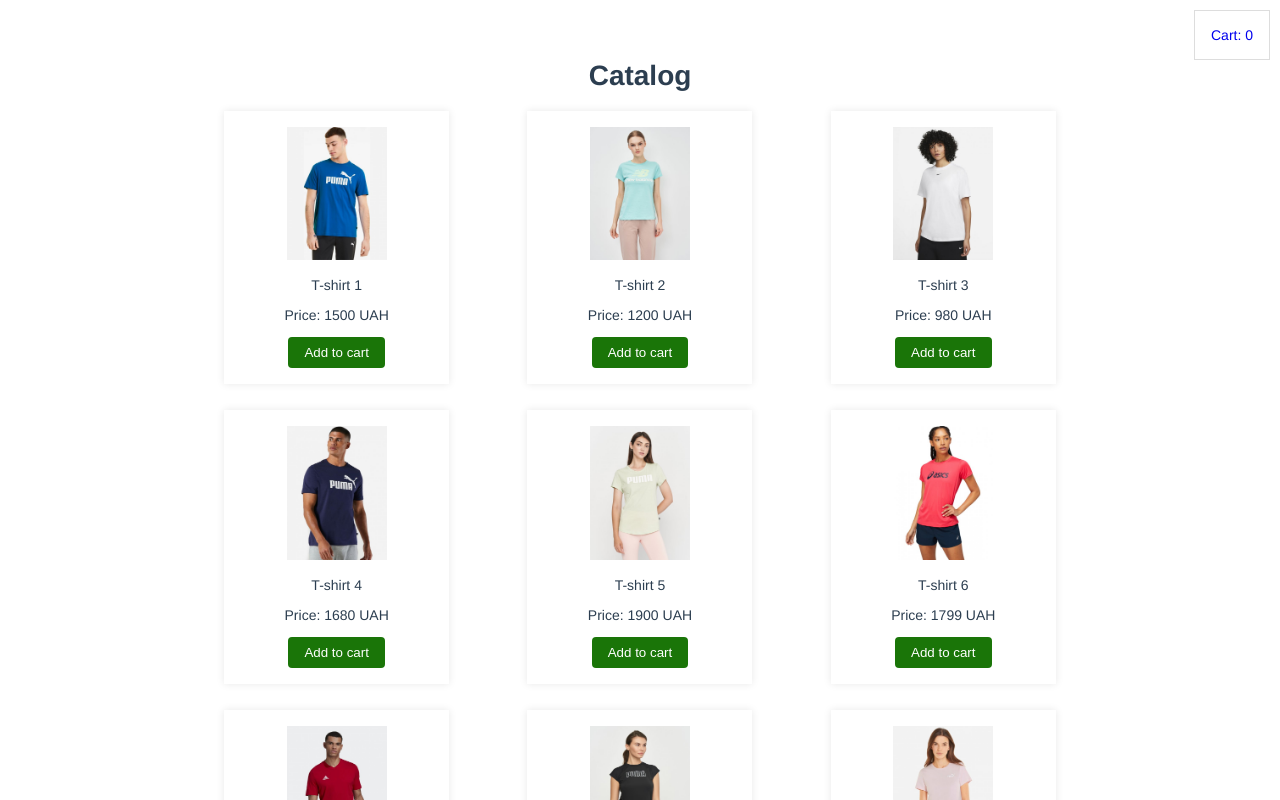
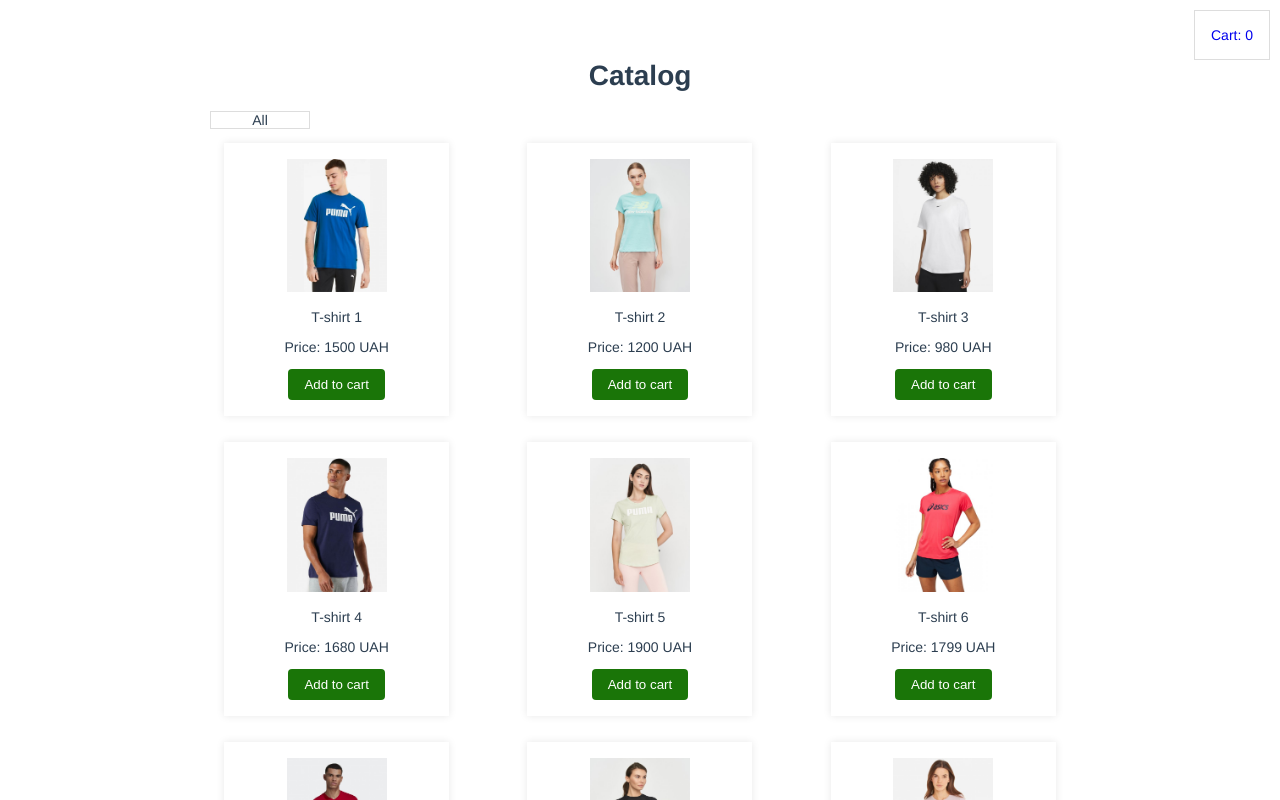
Before and after one commit to nadiiahonchar1/online-shop, a Vue app: page / in a window 1280 px wide. Shown: the top 800 px of the page. Built offline with nearby package versions, Linux system fonts and the light colour scheme; data requests are answered from the project's data file.

Commit message:
added select

```diff
--- a/src/components/catalog/CatalogMain.vue
+++ b/src/components/catalog/CatalogMain.vue
@@ -4,9 +4,14 @@
       <div class="catalog__link">Cart: {{ CART.length }}</div>
     </router-link>
     <h1>Catalog</h1>
+    <catalog-select
+      :options="categories"
+      @select="sortByCategories"
+      :selected="selected"
+    />
     <div class="catalog__list">
       <catalog-item
-        v-for="product in PRODUCTS"
+        v-for="product in filteredProducts"
         :key="product.article"
         :product_data="product"
         @addToCart="addToCart"
@@ -17,21 +22,56 @@
 
 <script>
 import CatalogItem from "./CatalogItem.vue";
+import CatalogSelect from "./CatalogSelect.vue";
 import { mapActions, mapGetters } from "vuex";
 
 export default {
-  components: { CatalogItem },
+  components: { CatalogItem, CatalogSelect },
   name: "CatalogMain",
   data() {
-    return {};
+    return {
+      categories: [
+        {
+          name: "All",
+          value: "All",
+        },
+        {
+          name: "Male",
+          value: "M",
+        },
+        {
+          name: "Female",
+          value: "F",
+        },
+      ],
+      selected: "All",
+      sortedProducts: [],
+    };
   },
   computed: {
     ...mapGetters(["PRODUCTS", "CART"]),
+    filteredProducts() {
+      if (this.sortedProducts.length) {
+        return this.sortedProducts;
+      } else {
+        return this.PRODUCTS;
+      }
+    },
   },
   methods: {
     ...mapActions(["GET_PRODUCTS_FROM_API", "ADD_TO_CART"]),
     addToCart(item) {
       this.ADD_TO_CART(item);
+    },
+    sortByCategories(category) {
+      this.sortedProducts = [];
+      let select = this;
+      this.PRODUCTS.map(function (item) {
+        if (category.name === item.category) {
+          select.sortedProducts.push(item);
+        }
+      });
+      this.selected = category.name;
     },
   },
   mounted() {
--- /dev/null
+++ b/src/components/catalog/CatalogSelect.vue
@@ -0,0 +1,91 @@
+<template>
+  <div class="catalog-select">
+    <p
+      class="catalog-select__title"
+      @click="areOptionsVisible = !areOptionsVisible"
+    >
+      {{ selected }}
+    </p>
+    <div v-if="areOptionsVisible" class="catalog-select__options">
+      <p
+        v-for="option in options"
+        :key="option.value"
+        @click="selectOption(option)"
+        class="catalog-select__options-item"
+      >
+        {{ option.name }}
+      </p>
+    </div>
+  </div>
+</template>
+
+<script>
+export default {
+  name: "CatalogSelect",
+  props: {
+    options: {
+      type: Array,
+      default() {
+        return [];
+      },
+    },
+    selected: {
+      type: String,
+      default() {
+        return "";
+      },
+    },
+  },
+  data() {
+    return {
+      areOptionsVisible: false,
+    };
+  },
+  methods: {
+    selectOption(option) {
+      this.$emit("select", option);
+      this.areOptionsVisible = false;
+    },
+    hideSelect() {
+      this.areOptionsVisible = false;
+    },
+  },
+  mounted() {
+    document.addEventListener("click", this.hideSelect.bind(this), true);
+  },
+  unmounted() {
+    document.removeEventListener("click", this.hideSelect);
+  },
+};
+</script>
+
+<style lang="scss">
+.catalog-select {
+  position: relative;
+  width: 100px;
+  cursor: pointer;
+  margin-left: 20px;
+  @media (max-width: 348px) {
+    margin: 0 auto;
+  }
+  &__title {
+    border: solid 1px $color-border;
+  }
+  &__options-item {
+    margin: 0;
+    padding-left: 4px;
+    &:hover {
+      background-color: $color-shadow;
+    }
+  }
+  &__options {
+    border: solid 1px $color-border;
+    position: absolute;
+    top: 30px;
+    right: 0;
+    width: calc(100% - 2px);
+    background-color: $color-light;
+    text-align: left;
+  }
+}
+</style>
```
